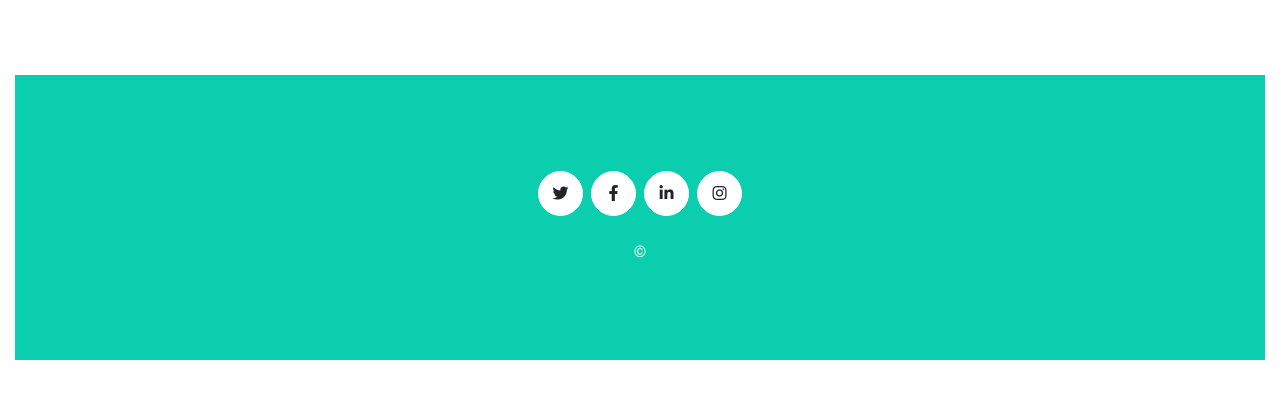
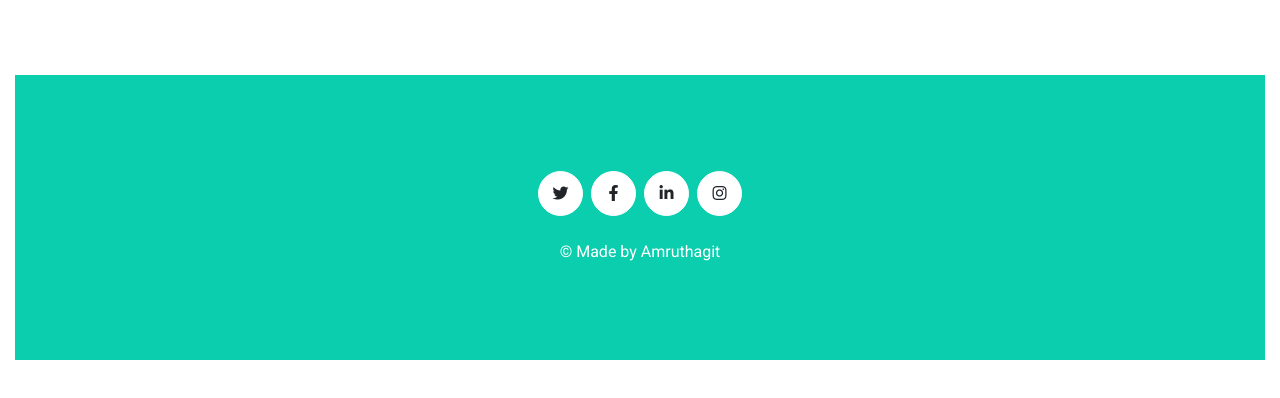
Before and after one commit to Amrutha010/Amrutha010.github.io, a plain HTML site: page index.html in a window 1280 px wide. Shown: the part 5526-5924 px from the top of the page. Drawn offline with nearby package versions, Linux system fonts and the light colour scheme.

Commit message:
changes done

```diff
--- a/index.html
+++ b/index.html
@@ -455,7 +455,7 @@
                 <a class="btn btn-light btn-social" href="#"><i class="fab fa-instagram"></i></a>
             </div>
 
-            <p class="m-0">&copy; <a class="text-white font-weight-bold" href="#"></a><a
+            <p class="m-0">&copy; <a class="text-white font-weight-bold" href="#"></a>Made by Amruthagit<a
                     class="text-white font-weight-bold" href="https://htmlcodex.com"></a>
             </p>
         </div>
```
